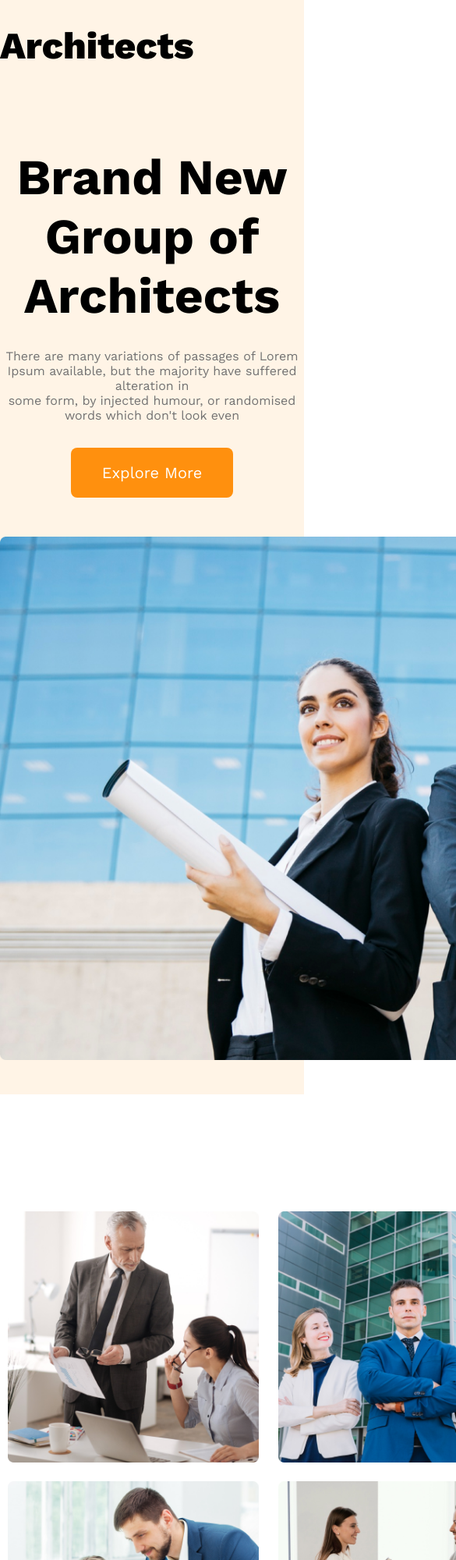
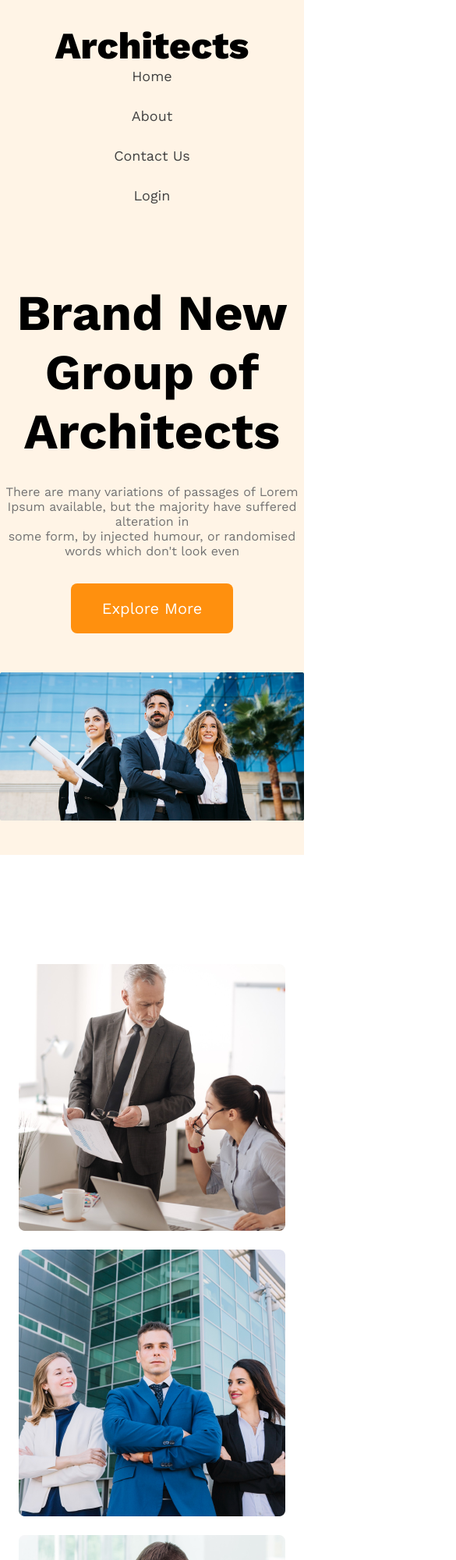
Before and after one commit to Najmulkhan1/architect, a plain HTML site: page index.html in a window 390 px wide. Shown: the top 2000 px of the page at 78% size, 585 px wide, since content can reach past the window. Drawn offline with nearby package versions, Linux system fonts and the light colour scheme.

Commit message:
reponsive 01

```diff
--- a/index.html
+++ b/index.html
@@ -41,7 +41,7 @@
     </header>
 
     <main>
-      <section class="quick-section">
+      <section class="quick-section ">
         <div class="features">
           <div class="team-img">
             <img src="./images/team1.png" alt="" />
@@ -69,7 +69,7 @@
         </div>
       </section>
 
-      <section class="architect">
+      <section class="architect display">
         <div class="main-a">
           <div class="architect-article">
             <div class="line-h1">
@@ -131,7 +131,7 @@
       </section>
 
 
-      <section class="facts-section">
+      <section class="facts-section display">
         <div class="facts-articles">
           <h1>Some Facts</h1>
           <p class="p-title">There are many variations of passages of Lorem Ipsum available, but <br> the majority have suffered alteration.</p>
@@ -161,7 +161,7 @@
         </div>
       </section>
 
-      <section class="sponsors-section">
+      <section class="sponsors-section display">
         <div class="sponsor-article">
           <h1>Our Sponsors</h1>
           <p>There are many variations of passages of Lorem Ipsum available, but <br> the majority have suffered alteration.</p>
@@ -179,7 +179,7 @@
     </main>
 
     <footer>
-      <section class="fooder-section">
+      <section class="fooder-section display">
         <p>All rights reserved copyright@2025 startup landing page design</p>
       </section>
     </footer>
--- a/styles/home.css
+++ b/styles/home.css
@@ -24,7 +24,7 @@ body{
 }
 
 .nav-section h4{
-    font-size: 48px;
+    font-size: 3rem;
     font-weight: 800;
 }
 
@@ -87,25 +87,22 @@ body{
 
 .features{
     display: flex;
-    justify-content: space-between;
     align-items: center;
-    gap: 53px;
 }
 
 .team-img{
-    width: 708px;
-    height: 708px;
+    display: grid;
+    grid-template-columns: repeat(2, 1fr);
+    gap: 24px;
 }
 
-.team-img img{
-    width: 342px;
-    height: 342px;
-    padding: 10px;
-    border-radius: 8px;
+.quick-article{
+    margin-left: 130px;
+    max-width: 530px;
 }
 
 .quick-article h1{
-    font-size: 47px;
+    font-size: 3rem;
     font-weight: 400;
     color: #727272;
     margin-bottom: 24px;
@@ -280,3 +277,36 @@ body{
     font-size: 20px;
     color: #424242;
 }
+
+.display{
+    display: none;
+}
+
+
+@media screen and (max-width: 567px){
+    .nav-section, .nav-section ul, .features, .quick-section{
+        flex-direction: column;
+        width: 100%;
+        align-items: center;
+    }
+    .nav-section ul{
+        gap: 30px;
+    }
+    .center img{
+        width: 100%;
+    }
+
+    .team-img {
+        grid-template-columns: repeat(1, 1fr);
+
+    }
+
+    .quick-article{
+        margin-left: 20px;
+    }
+
+
+
+
+
+}
```
